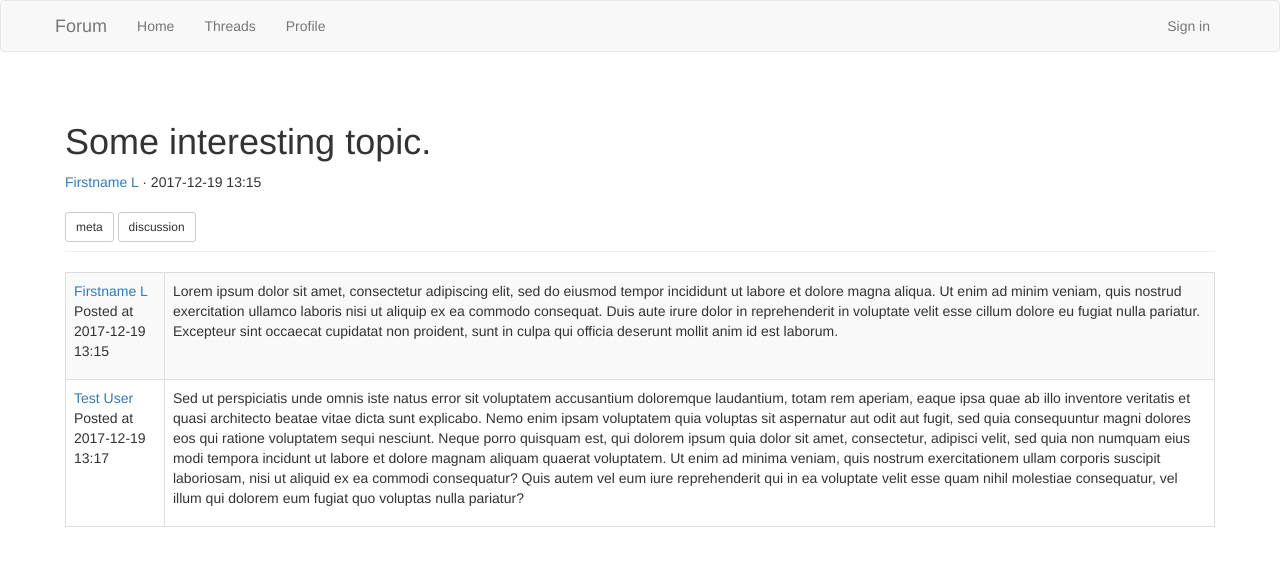
After one commit to xoudini/tsoha, a Flask app: template src/templates/thread.html in a window 1280 px wide. The commit adds this page. Shown: the top 566 px of the page. Run offline with Flask 2, Linux system fonts and the light colour scheme; the template is opened without the code that fills it: most values are stand-ins (such as "Sample title", 1, 10 or a date in 2020); some libraries are stand-ins or nearby versions.

Commit message:
Added various templates, updated base template.

```diff
--- a/src/templates/base.html
+++ b/src/templates/base.html
@@ -1,16 +1,48 @@
 <!DOCTYPE html>
 <html>
 <head>
-    <title>{% block title %}{% endblock %}</title>
-    <style type="text/css">
-        body {
-            font-family: monospace;
-            background-color: darkslategrey;
-            color: aliceblue;
-        }
-    </style>
+    <meta charset="utf-8">
+    <meta http-equiv="X-UA-Compatible" content="IE=edge">
+    <meta name="viewport" content="width=device-width, initial-scale=1">
+
+    <title>{% block title %}{% endblock %} – Forum</title>
+
+    <link href="../static/bootstrap/css/bootstrap.min.css" rel="stylesheet">
+    <link href="../static/css/site.css" rel="stylesheet">
 </head>
 <body>
-    {% block body %}{% endblock %}
+    <nav class="navbar navbar-default" role="navigation">
+        <div class="container-fluid">
+            <div class="navbar-header">
+                <button type="button" class="navbar-toggle collapsed" data-toggle="collapse" data-target="#navigation">
+                    <span class="sr-only">Toggle navigation</span>
+                    <span class="icon-bar"></span>
+                    <span class="icon-bar"></span>
+                    <span class="icon-bar"></span>
+                </button>
+
+                <a class="navbar-brand" href="/">Forum</a>
+            </div>
+
+            <div class="collapse navbar-collapse" id="navigation">
+                <ul class="nav navbar-nav">
+                    <li><a href="/">Home</a></li>
+                    <li><a href="/threads">Threads</a></li>
+                    <li><a href="/profile">Profile</a></li>
+                </ul>
+                <ul class="nav navbar-nav navbar-right">
+                    <li><a href="#">Sign in</a></li>
+                </ul>
+            </div>
+        </div>
+    </nav>
+
+    <div id="main-container">
+        {% block body %}{% endblock %}
+    </div>
+
+    <script src="../static/js/jquery.min.js"></script>
+    <script src="../static/bootstrap/js/bootstrap.min.js"></script>
+    <script src="../static/js/site.js"></script>
 </body>
 </html>
--- a/src/templates/index.html
+++ b/src/templates/index.html
@@ -6,6 +6,8 @@
 
 {% block body %}
 
-Up and running.
+<div class="page-header">
+    <h1>Up and running.</h1>
+</div>
 
 {% endblock %}
--- /dev/null
+++ b/src/templates/thread.html
@@ -0,0 +1,52 @@
+{% extends "base.html" %}
+
+{% block title %}
+{{title}}
+{% endblock %}
+
+{% block body %}
+
+<div class="page-header">
+    <h1>Some interesting topic.</h1>
+    <div>
+        <a href="#">Firstname L</a> · <time datetime="2017-12-19 13:15">2017-12-19 13:15</time>
+    </div>
+    <br/>
+    <div>
+        <a class="btn btn-default btn-sm" href="#">meta</a>
+        <span> </span>
+        <a class="btn btn-default btn-sm" href="#">discussion</a>
+    </div>
+</div>
+
+<table class="table table-striped table-bordered">
+    <tbody>
+        <tr>
+            <td>
+                <a href="#">Firstname L</a>
+                <br/>
+                <p>Posted at <time datetime="2017-12-19 13:15">2017-12-19 13:15</time></p>
+            </td>
+            <td>
+                <p>
+                    Lorem ipsum dolor sit amet, consectetur adipiscing elit, sed do eiusmod tempor incididunt ut labore et dolore magna aliqua. Ut enim ad minim veniam, quis nostrud exercitation ullamco laboris nisi ut aliquip ex ea commodo consequat. Duis aute irure dolor in reprehenderit in voluptate velit esse cillum dolore eu fugiat nulla pariatur. Excepteur sint occaecat cupidatat non proident, sunt in culpa qui officia deserunt mollit anim id est laborum.
+                </p>
+            </td>
+        </tr>
+        <tr>
+            <td>
+                <a href="#">Test User</a>
+                <br/>
+                <p>Posted at <time datetime="2017-12-19 13:15">2017-12-19 13:17</time></p>
+            </td>
+            <td>
+                <p>
+                    Sed ut perspiciatis unde omnis iste natus error sit voluptatem accusantium doloremque laudantium, totam rem aperiam, eaque ipsa quae ab illo inventore veritatis et quasi architecto beatae vitae dicta sunt explicabo. Nemo enim ipsam voluptatem quia voluptas sit aspernatur aut odit aut fugit, sed quia consequuntur magni dolores eos qui ratione voluptatem sequi nesciunt. Neque porro quisquam est, qui dolorem ipsum quia dolor sit amet, consectetur, adipisci velit, sed quia non numquam eius modi tempora incidunt ut labore et dolore magnam aliquam quaerat voluptatem. Ut enim ad minima veniam, quis nostrum exercitationem ullam corporis suscipit laboriosam, nisi ut aliquid ex ea commodi consequatur? Quis autem vel eum iure reprehenderit qui in ea voluptate velit esse quam nihil molestiae consequatur, vel illum qui dolorem eum fugiat quo voluptas nulla pariatur?
+                </p>
+            </td>
+        </tr>
+    </tbody>
+</table>
+
+
+{% endblock %}
```
Also changed, not shown: src/templates/profile.html (added, +34 -0 lines), src/templates/signin.html (added, +27 -0 lines), src/templates/threads.html (added, +42 -0 lines).
